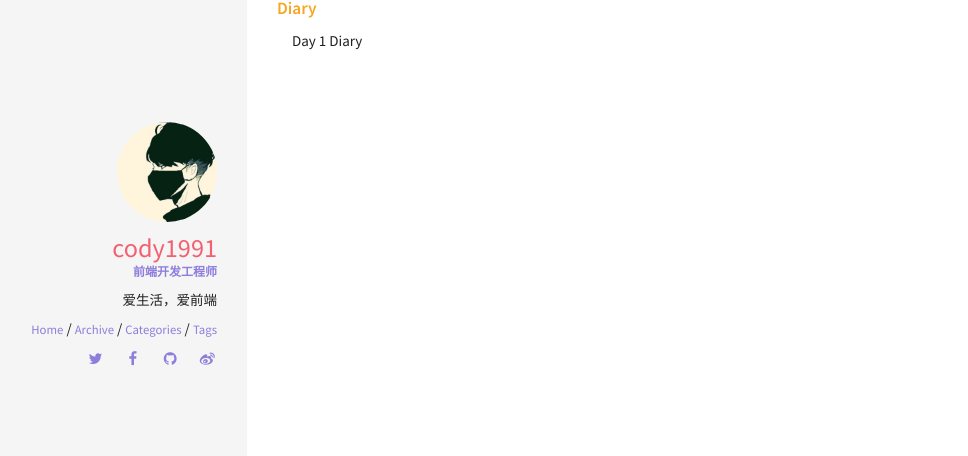
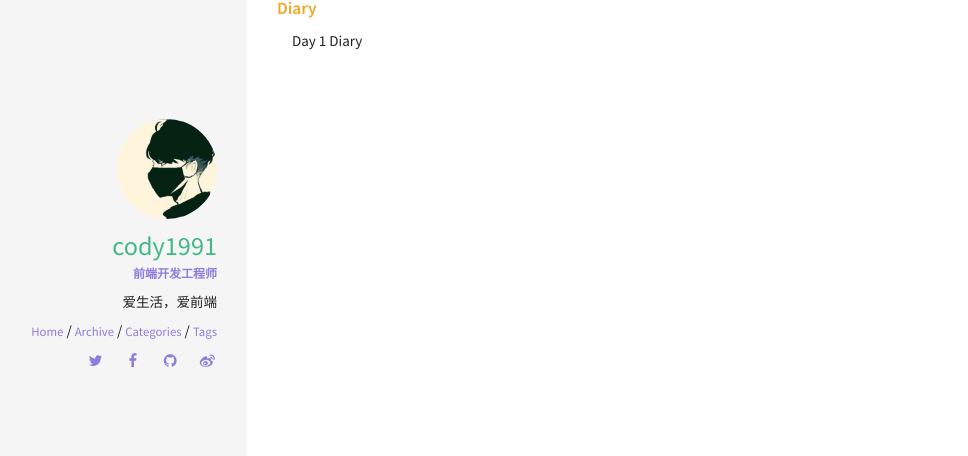
Before and after one commit to guoao2016/diary, a Jekyll site: the page built from categories/index.html, in a window 1280 px wide. Shown: the part 164-620 px from the top of the page, without its empty margins (73-1041 px from the left). Built offline with Jekyll 4.4.1, drawn with Linux system fonts in a browser that asks for light colours.

Commit message:
modify something

```diff
--- a/_config.yml
+++ b/_config.yml
@@ -6,7 +6,7 @@
 title: Cody Diary
 email: 476490767@qq.com
 description: 个人日记博客
-url: https://cody1991.github.io/diary/
+url: https://cody1991.github.io/diary
 
 
 #
--- a/_sass/pages/_layout.scss
+++ b/_sass/pages/_layout.scss
@@ -28,7 +28,6 @@
   }
   .author_name {
     display: block;
-    color: #F36170;
     font-size: 1.75em;
     text-transform: lowercase;
   }
@@ -38,7 +37,7 @@
     font-size: 0.8em;
     font-weight: 700;
     text-transform: uppercase;
-    margin: -5px auto 10px;
+    margin: 0px auto 10px;
   }
   .author_bio {
     font-size: 90%;
```
